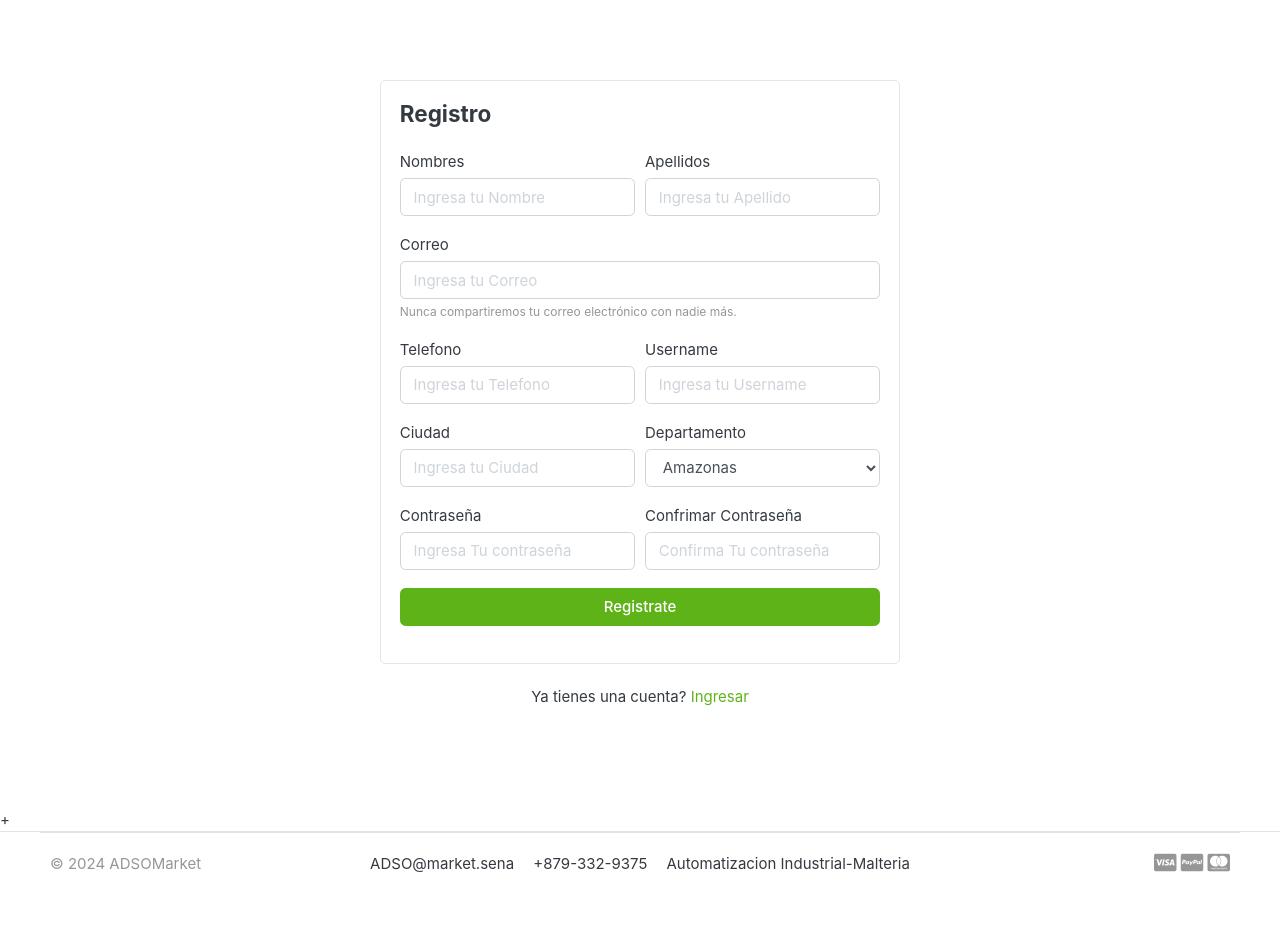
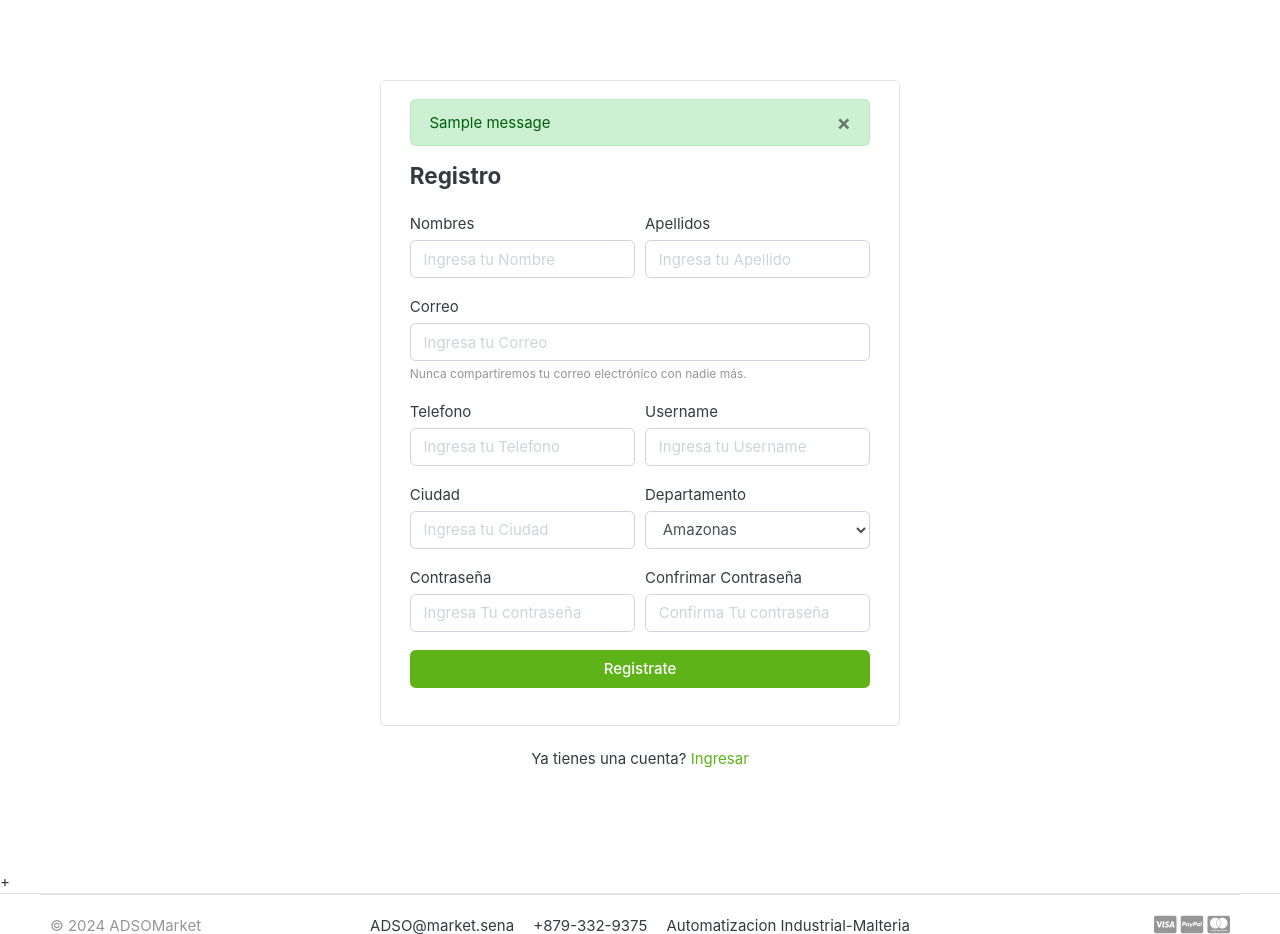
Before and after one commit to JaredDAngelo/ADSOMARKET, a Django app: page /Cuentas/registro in a window 1280 px wide. Shown: the part 118-1052 px from the top of the page. Before the commit the page ends 990 px from the top, so only its background shows below. Run offline with Django 5.2, Linux system fonts and the light colour scheme; data comes from the database, SQL or seed files in the repository; both versions use the stored data as it was after the commit; one stand-in notice (Sample message) is shown; some libraries are stand-ins or nearby versions; some web fonts are replaced.

Commit message:
se crea una alerta para indicar que el registro fue exitoso, se verifica la alerta de campos y la alerta para indicar si el pasword coincide o si el correo esta registrado

```diff
--- a/Cuentas/views.py
+++ b/Cuentas/views.py
@@ -1,6 +1,7 @@
-from django.shortcuts import render
+from django.shortcuts import render, redirect
 from .forms import FormularioRegistro
 from .models import Cuenta
+from django.contrib import messages
 
 
 def registro(request):
@@ -25,6 +26,8 @@ def registro(request):
                 password=contraseña
             )
             usuario.save()
+            messages.success(request, 'Registro Exitoso! ')
+            return redirect('registro')
     else:
         form = FormularioRegistro()
     context = {
--- a/Market/settings.py
+++ b/Market/settings.py
@@ -137,3 +137,8 @@ DEFAULT_AUTO_FIELD = 'django.db.models.BigAutoField'
 #Configuracion de archivos multimedia
 MEDIA_URL = '/media/'
 MEDIA_ROOT = BASE_DIR / 'media'
+
+from django.contrib.messages import constants as messages
+MESSAGE_TAGS = {
+    messages.ERROR: 'Peligro',
+}
--- a/Market/static/js/script.js
+++ b/Market/static/js/script.js
@@ -57,3 +57,7 @@ $(document).ready(function() {
 
 });
 // jquery end
+
+setTimeout(function(){
+    $('#message'.fadeOut(slow))
+}, 4000)
--- a/templates/Cuentas/registro.html
+++ b/templates/Cuentas/registro.html
@@ -8,6 +8,7 @@
     <!-- ============================ COMPONENT REGISTER   ================================= -->
         <div class="card mx-auto" style="max-width:520px; margin-top:40px;">
           <article class="card-body">
+          {% include 'includes/alertas.html'%}
             <header class="mb-4"><h4 class="card-title">Registro</h4></header>
             <form action="{% url 'registro' %}" method="POST">
                 {% csrf_token %}
--- /dev/null
+++ b/templates/includes/alertas.html
@@ -0,0 +1,12 @@
+{% if messages %}
+
+    {% for message in messages %}
+    <div id="message" class='container'>
+    <div {% if message.tags %} class='alert alert-{{ message.tags }}'{% endif %} role="alert">
+        <button type="button" class="close" data-dismis="alert"><samp aria-hidden="true">&times;</samp></button>
+        {% if message.level == DEFAULT_MESSAGE_LEVELS.ERROR %}Important: {% endif %}
+        {{ message }}
+    </div>
+    {% endfor %}
+</ul>
+{% endif %}
```
Also changed, not shown: db.sqlite3.
